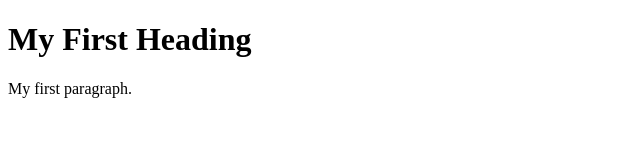
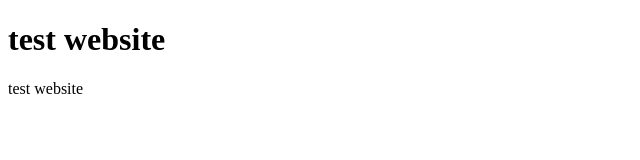
Before and after one commit to ArTiN87SA/ArTiN87SA.github.io, a plain HTML site: page index.html in a window 1280 px wide. Shown: the whole page, without its empty margins (0-640 px from the left). Drawn offline with Linux system fonts and the light colour scheme.

Commit message:
Update index.html

```diff
--- a/index.html
+++ b/index.html
@@ -2,9 +2,9 @@
 <html>
 <body>
 
-<h1>My First Heading</h1>
+<h1>test website</h1>
 
-<p>My first paragraph.</p>
+<p> test website</p>
 
 </body>
 </html>
```
